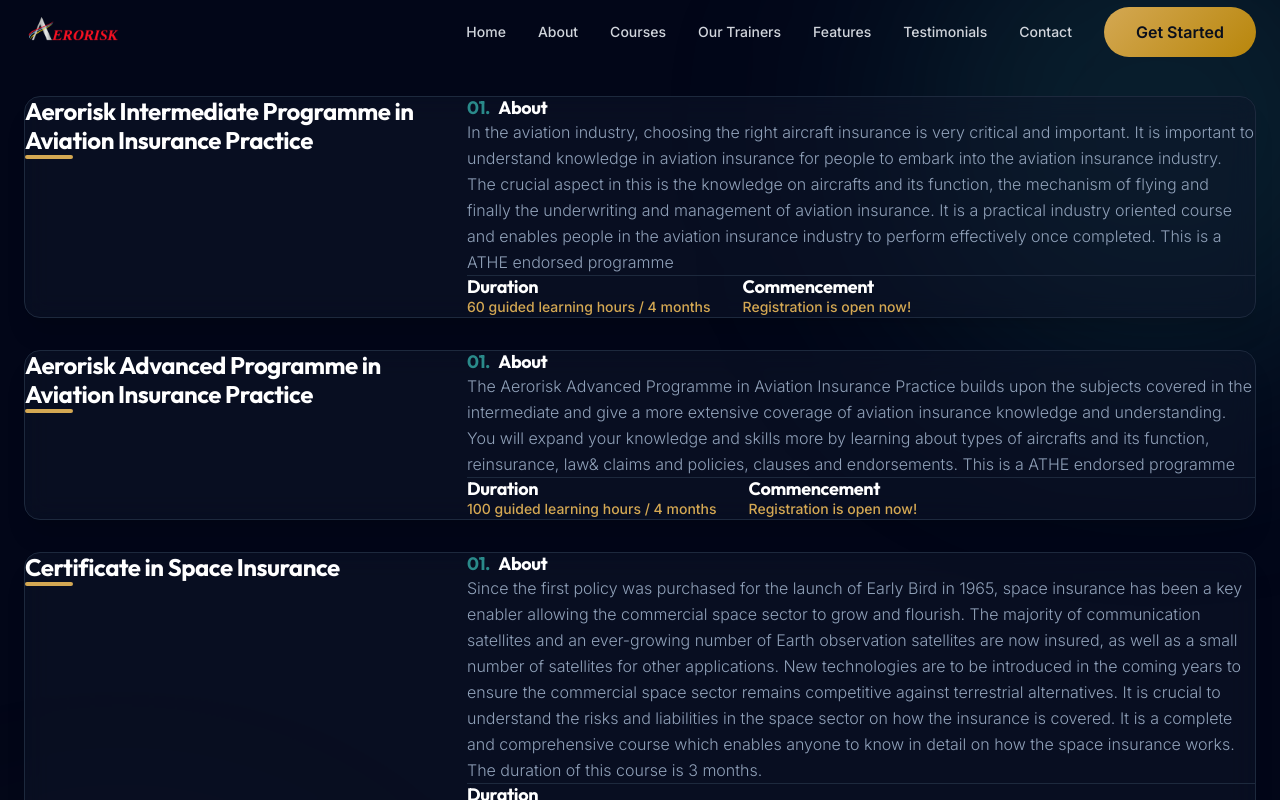
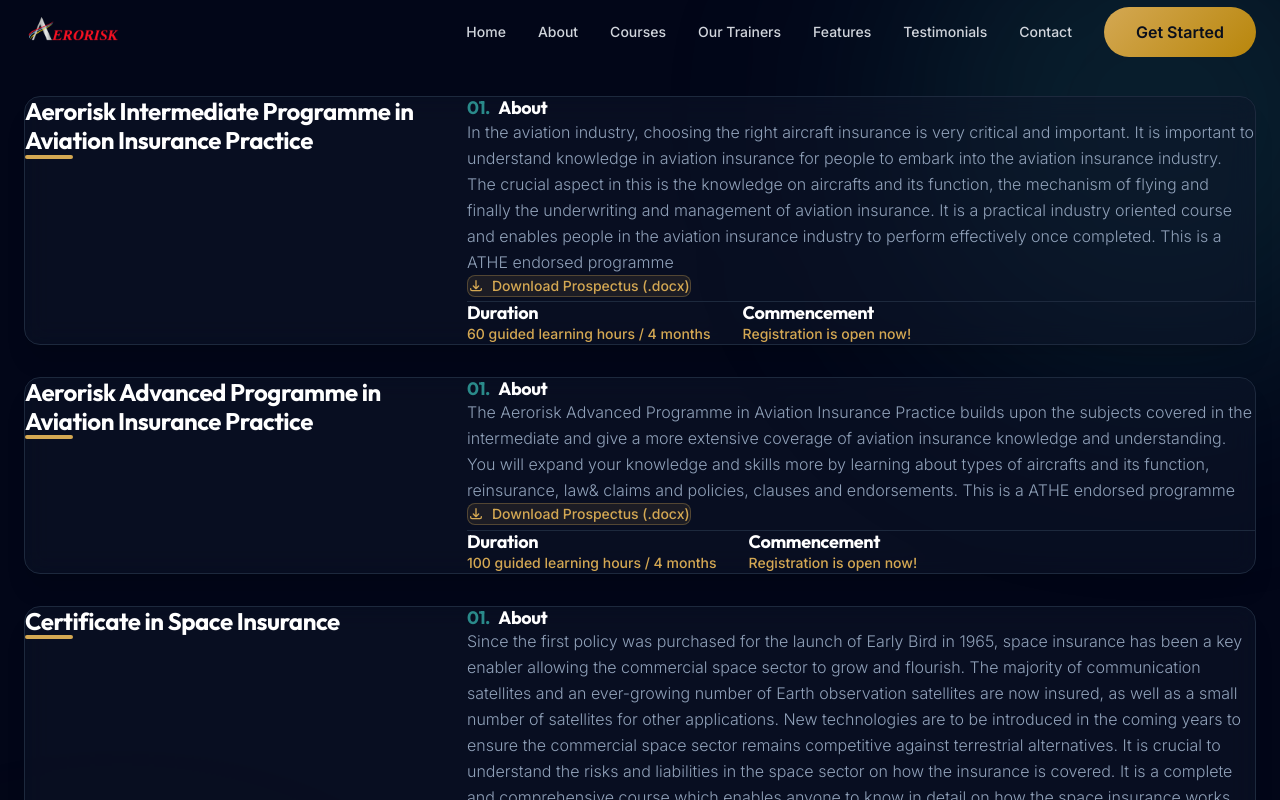
Before and after one commit to aeroriskmy/org, a Next.js app: page /courses/aviation-and-space-insurance in a window 1280 px wide. Shown: the top 800 px of the page. Built offline with nearby package versions, Linux system fonts and the light colour scheme.

Commit message:
feat: add course documents and download links

```diff
--- a/src/app/courses/aviation-and-space-insurance/page.tsx
+++ b/src/app/courses/aviation-and-space-insurance/page.tsx
@@ -9,13 +9,15 @@
         title: 'Aerorisk Intermediate Programme in Aviation Insurance Practice',
         about: 'In the aviation industry, choosing the right aircraft insurance is very critical and important. It is important to understand knowledge in aviation insurance for people to embark into the aviation insurance industry. The crucial aspect in this is the knowledge on aircrafts and its function, the mechanism of flying and finally the underwriting and management of aviation insurance. It is a practical industry oriented course and enables people in the aviation insurance industry to perform effectively once completed. This is a ATHE endorsed programme',
         duration: '60 guided learning hours / 4 months',
-        commencement: 'Registration is open now!'
+        commencement: 'Registration is open now!',
+        documentUrl: '/documents/Intermediate_Programme.docx'
     },
     {
         title: 'Aerorisk Advanced Programme in Aviation Insurance Practice',
         about: 'The Aerorisk Advanced Programme in Aviation Insurance Practice builds upon the subjects covered in the intermediate and give a more extensive coverage of aviation insurance knowledge and understanding. You will expand your knowledge and skills more by learning about types of aircrafts and its function, reinsurance, law& claims and policies, clauses and endorsements. This is a ATHE endorsed programme',
         duration: '100 guided learning hours / 4 months',
-        commencement: 'Registration is open now!'
+        commencement: 'Registration is open now!',
+        documentUrl: '/documents/Advanced_Programme.docx'
     },
     {
         title: 'Certificate in Space Insurance',
@@ -84,6 +86,20 @@
                                         <p className="text-slate-400 leading-relaxed text-sm lg:text-base font-light">
                                             {course.about}
                                         </p>
+                                        {course.documentUrl && (
+                                            <div className="mt-4">
+                                                <a
+                                                    href={course.documentUrl}
+                                                    download
+                                                    className="inline-flex items-center gap-2 px-4 py-2 bg-[#d4a853]/10 border border-[#d4a853]/30 text-[#d4a853] text-sm font-medium rounded-lg hover:bg-[#d4a853] hover:text-white transition-all duration-300"
+                                                >
+                                                    <svg className="w-4 h-4" fill="none" viewBox="0 0 24 24" stroke="currentColor">
+                                                        <path strokeLinecap="round" strokeLinejoin="round" strokeWidth={2} d="M4 16v1a2 2 0 002 2h12a2 2 0 002-2v-1m-4-4l-4 4m0 0l-4-4m4 4V4" />
+                                                    </svg>
+                                                    Download Prospectus (.docx)
+                                                </a>
+                                            </div>
+                                        )}
                                     </div>
 
                                     {/* Meta Info */}
```
Also changed, not shown: 1 other file (tests, documents, lock files or other folders).
